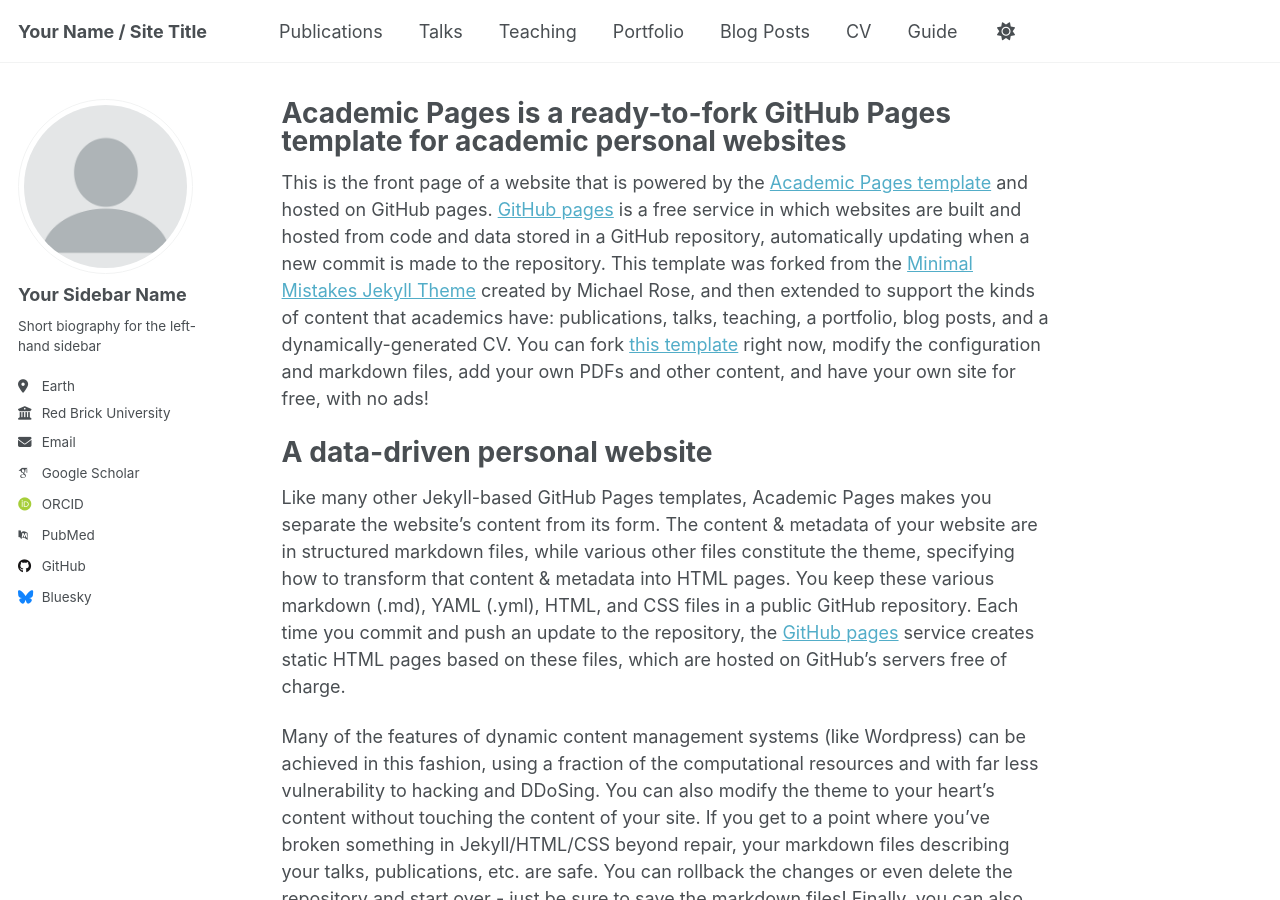
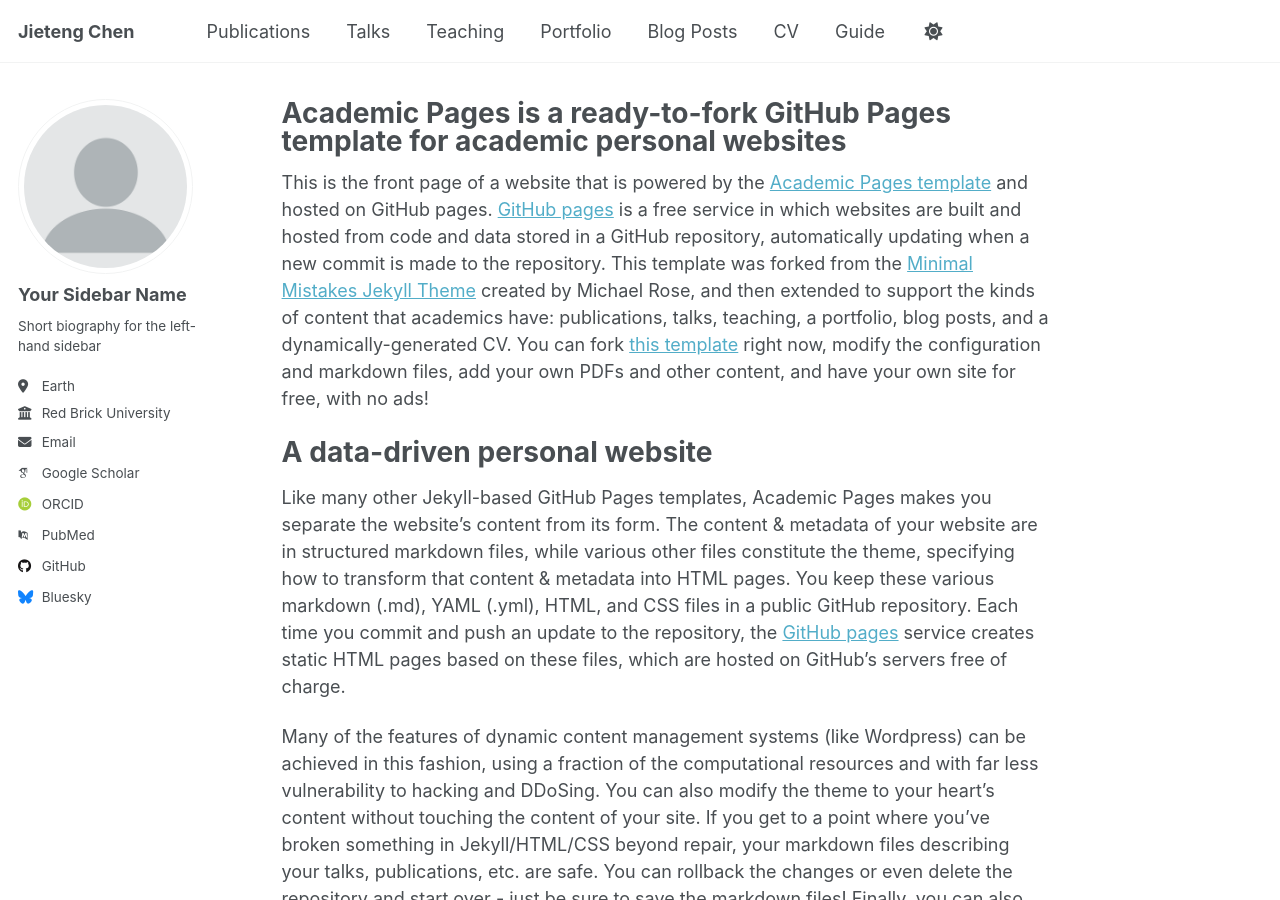
Before and after one commit to JietengChen/jietengchen.github.io, a Jekyll site: the page built from _pages/about.md, in a window 1280 px wide and 900 px high. Built offline with Jekyll 4.4.1, drawn with Linux system fonts in a browser that asks for light colours; some web fonts are replaced.

Commit message:
Update _config.yml

```diff
--- a/_config.yml
+++ b/_config.yml
@@ -9,7 +9,7 @@
 # Basic Site Settings
 locale                   : "en-US"
 site_theme               : "default"
-title                    : "Your Name / Site Title"
+title                    : "Jieteng Chen"
 title_separator          : "-"
 name                     : &name "Your Name"
 description              : &description "personal description"
```
